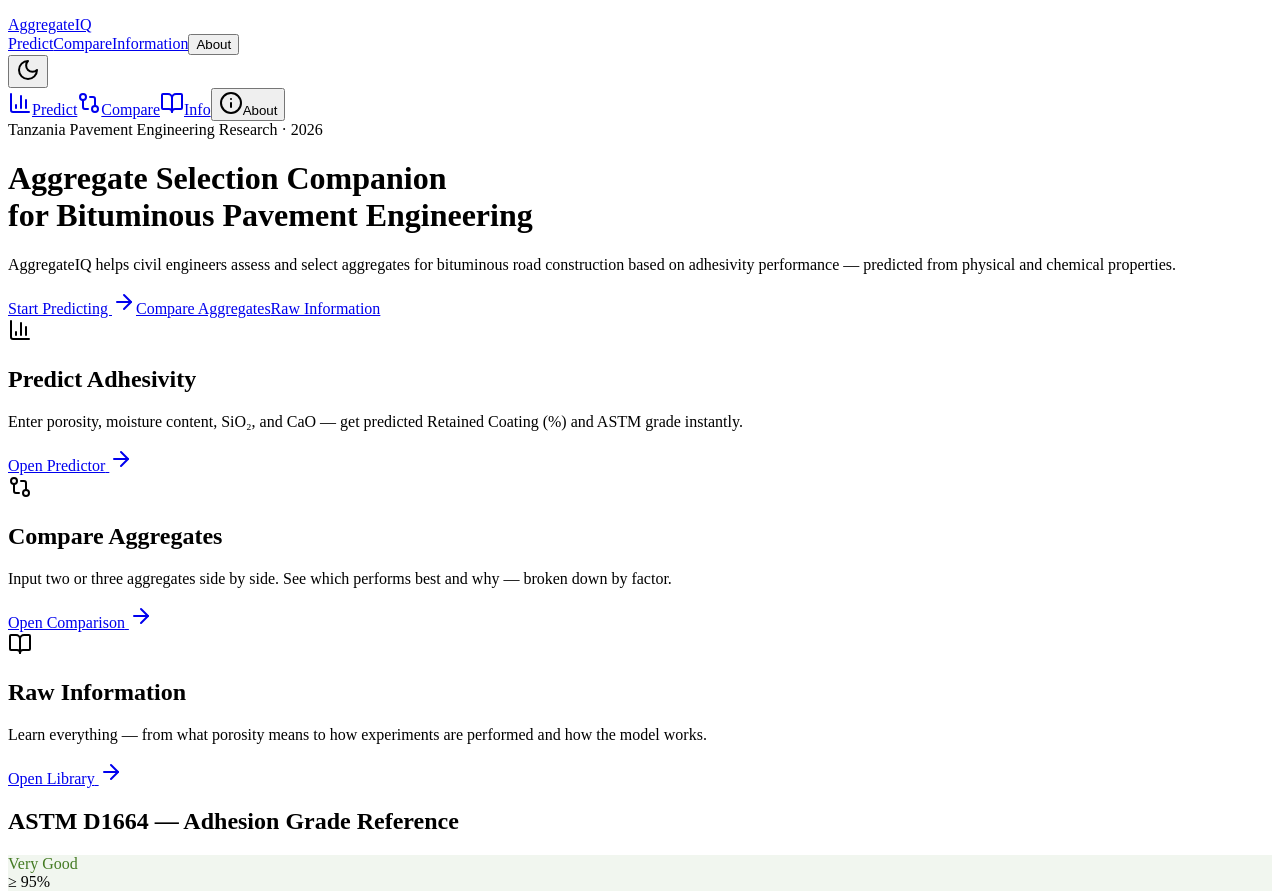
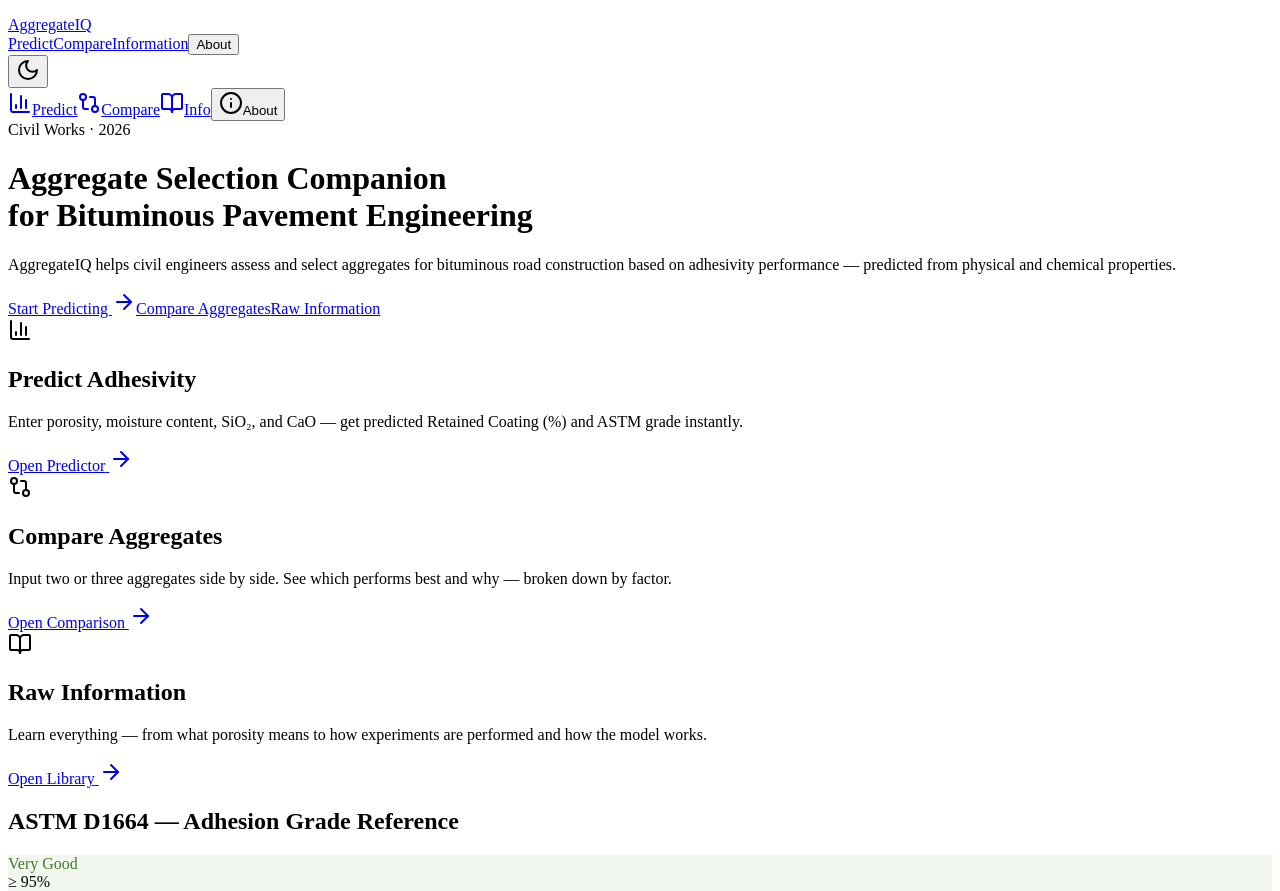
Before and after one commit to Shumaaaa/AggregateIQ, a React (Vite) app in the folder client/: page /#/home in a window 1280 px wide. Shown: the part 1260-2151 px from the top of the page. Built offline with nearby package versions, Linux system fonts and the light colour scheme; a web font is replaced by a local one.

Commit message:
Update project title from 'Tanzania Pavement Engineering Research' to 'Civil Works'

```diff
--- a/client/src/pages/home.tsx
+++ b/client/src/pages/home.tsx
@@ -53,7 +53,7 @@ export default function Home() {
       {/* Hero */}
       <div className="space-y-3 pt-2">
         <div className="inline-flex items-center gap-2 px-2.5 py-1 rounded-full bg-primary/10 text-primary text-xs font-medium">
-          Tanzania Pavement Engineering Research · 2026
+          Civil Works · 2026
         </div>
         <h1 className="text-xl font-bold tracking-tight leading-snug">
           Aggregate Selection Companion
```
